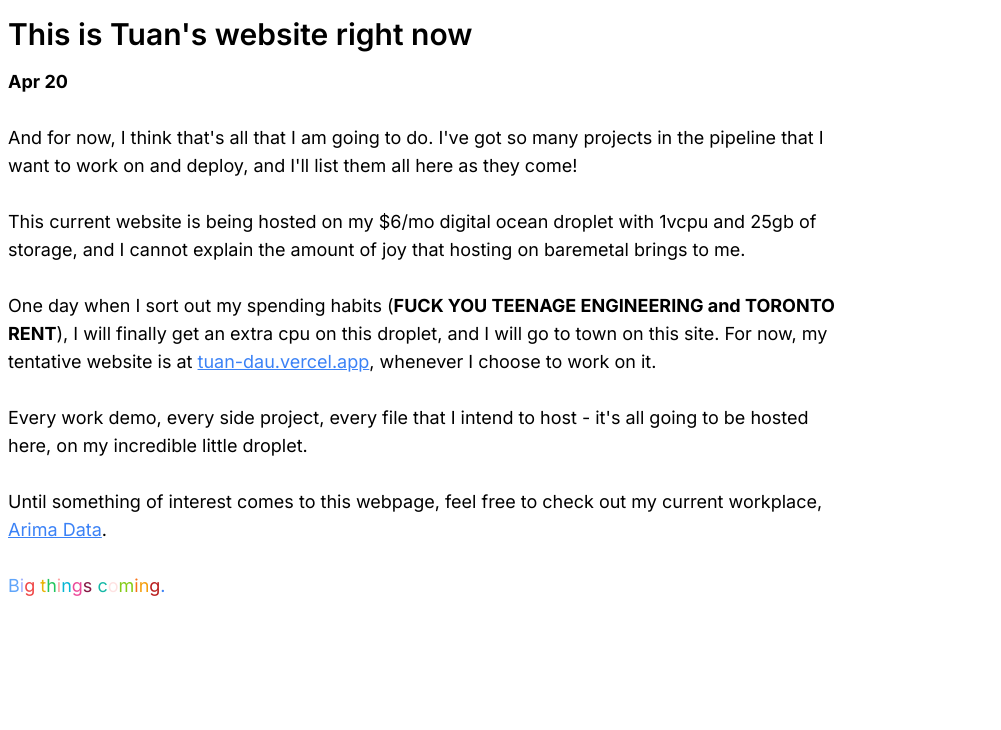
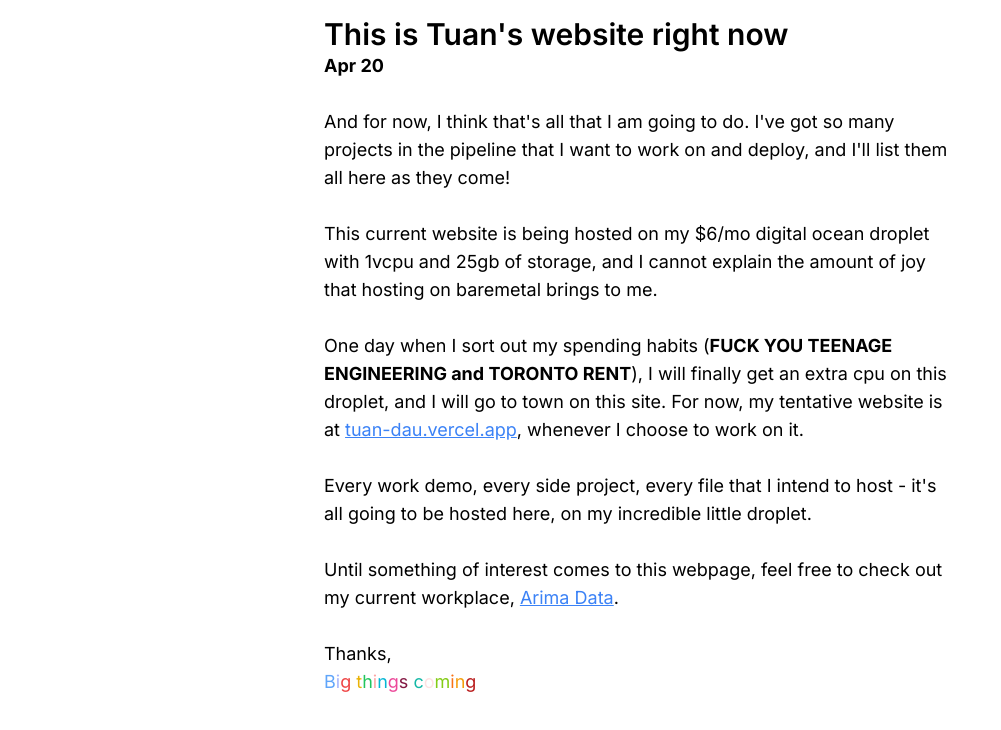
Before and after one commit to tuansydau/digital-ocean-site, a Next.js app: page / in a window 1280 px wide. Shown: the top 730 px of the page, without its empty margins (0-1001 px from the left). Built offline with nearby package versions, Linux system fonts and the light colour scheme.

Commit message:
add: style changes

```diff
--- a/app/page.tsx
+++ b/app/page.tsx
@@ -1,7 +1,8 @@
 export default function Home() {
   return (
-    <div className="flex flex-col min-h-screen w-2/3 py-4 px-2 space-y-4">
-    <h1 className="w-full text-3xl font-semibold">
+    <div className="flex flex-col min-h-screen w-full lg:items-center py-4 px-2 space-y-4">
+      <div className="w-full lg:w-1/2">
+        <h1 className="text-3xl font-semibold">
           This is Tuan&apos;s website right now
         </h1>
         <p className="text-lg">
@@ -23,6 +24,8 @@ export default function Home() {
           Until something of interest comes to this webpage, feel free to check out my current workplace, <a href="https://www.arimadata.com" className="text-blue-500 underline" target="_blank">Arima Data</a>.
           <br />
           <br />
+          Thanks,
+          <br />
           <span className="text-blue-400">B</span>
           <span className="text-indigo-300">i</span>
           <span className="text-red-500">g </span>
@@ -38,12 +41,8 @@ export default function Home() {
           <span className="text-orange-500">i</span>
           <span className="text-amber-500">n</span>
           <span className="text-red-700">g</span>
-      <span className="text-blue-500">.</span>
-
-
-
         </p>
-
+      </div>
     </div>
   );
 }
```
Lines whose indentation alone changed are shown as unchanged.
